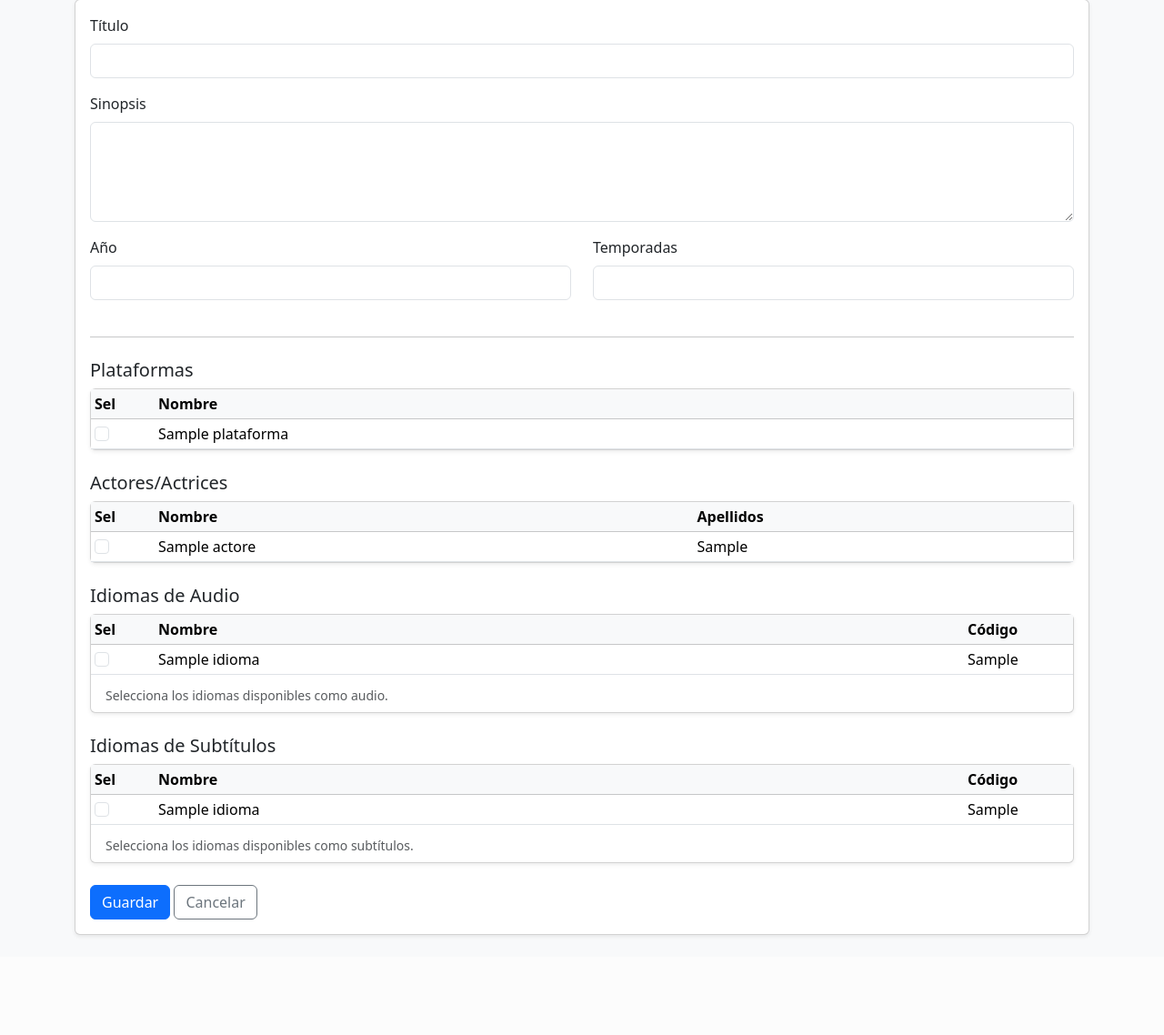
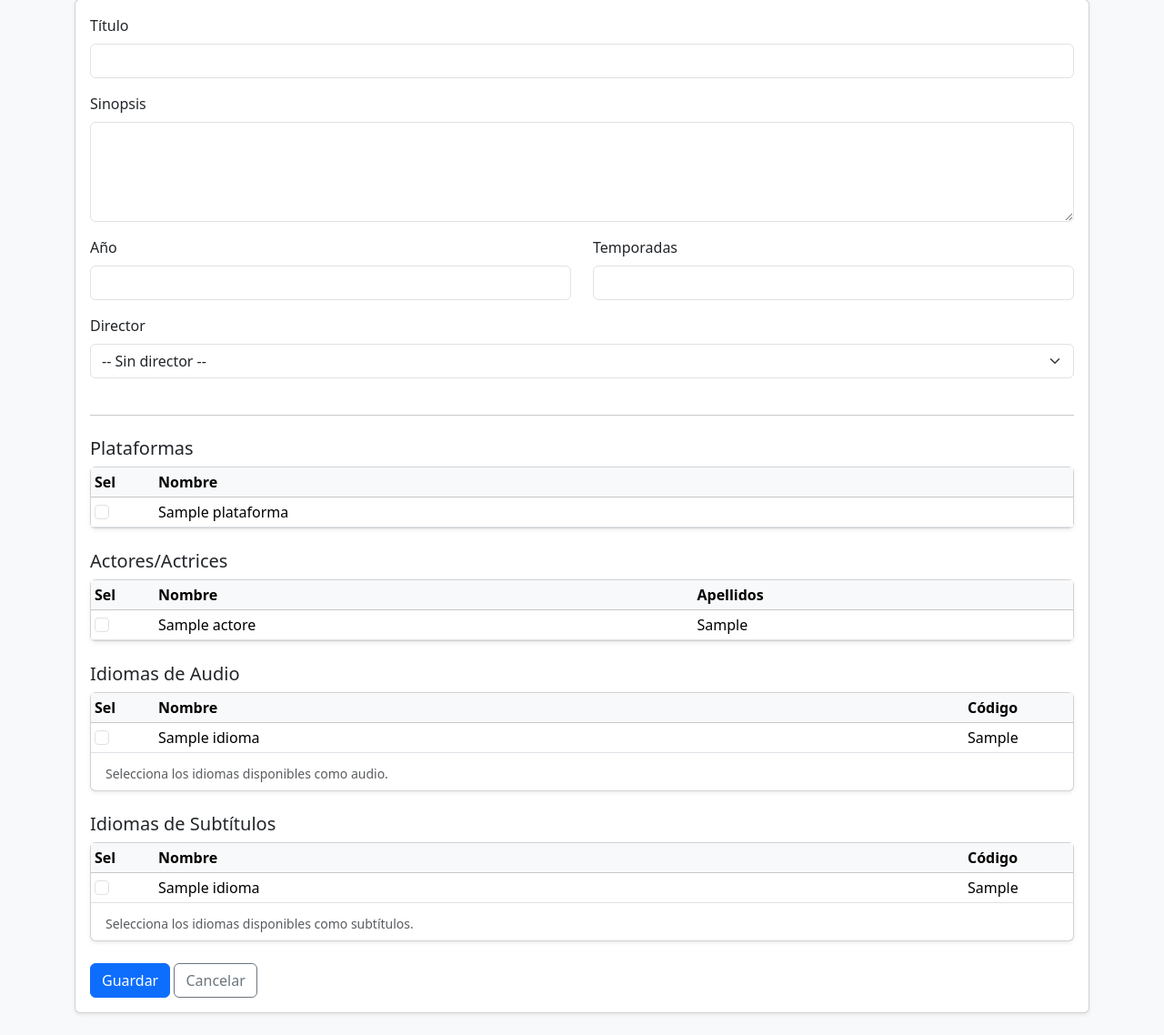
Before and after one commit to hferrer08/actividad1_backend, a PHP site: page /views/series/create.php in a window 1280 px wide. Shown: the part 135-1273 px from the top of the page at 91% size. Before the commit the page ends 1165 px from the top, so only its background shows below. Run offline with PHP 8.4, Linux system fonts and the light colour scheme; tables that the repository leaves empty or names only in its code hold one stand-in row (values such as "Sample post").

Commit message:
Se agrega dato DirectorId a series

```diff
--- a/controllers/SerieController.php
+++ b/controllers/SerieController.php
@@ -3,6 +3,7 @@
 require_once __DIR__ . "/../models/Plataforma.php";
 require_once __DIR__ . "/../models/Actor.php";
 require_once __DIR__ . "/../models/Idioma.php";
+require_once __DIR__ . "/../models/Director.php";
 
 class SerieController
 {
@@ -18,7 +19,7 @@
         return $model->getById($id);
     }
 
-    public function createSerie($titulo, $sinopsis, $anio, $temporadas, $plataformas, $actores, $idiomasAudio, $idiomasSub)
+    public function createSerie($titulo, $sinopsis, $anio, $temporadas, $directorId, $plataformas, $actores, $idiomasAudio, $idiomasSub)
     {
         $model = new Serie();
 
@@ -27,6 +28,7 @@
             "sinopsis" => $sinopsis,
             "anio" => $anio,
             "temporadas" => $temporadas,
+            "director_id" => $directorId,
             "plataformas" => $plataformas,
             "actores" => $actores,
             "idiomas_audio" => $idiomasAudio,
@@ -34,7 +36,7 @@
         ]);
     }
 
-    public function updateSerie($id, $titulo, $sinopsis, $anio, $temporadas, $plataformas, $actores, $idiomasAudio, $idiomasSub)
+    public function updateSerie($id, $titulo, $sinopsis, $anio, $temporadas, $directorId, $plataformas, $actores, $idiomasAudio, $idiomasSub)
     {
         $model = new Serie();
 
@@ -43,6 +45,7 @@
             "sinopsis" => $sinopsis,
             "anio" => $anio,
             "temporadas" => $temporadas,
+            "director_id"=> $directorId,
             "plataformas" => $plataformas,
             "actores" => $actores,
             "idiomas_audio" => $idiomasAudio,
@@ -67,6 +70,12 @@
     {
         $m = new Actor();
         return $m->getAll(); // devuelve objetos Actor
+    }
+
+    public function listDirectores()
+    {
+        $m = new Director();
+        return $m->getAll();
     }
 
     public function listIdiomas()
--- a/models/Serie.php
+++ b/models/Serie.php
@@ -58,7 +58,7 @@
     public function getById($id)
     {
         $pdo = $this->connect();
-        $stmt = $pdo->prepare("SELECT id, titulo, sinopsis, anio, temporadas FROM series WHERE id = ?");
+        $stmt = $pdo->prepare("SELECT id, titulo, sinopsis, anio, temporadas, director_id FROM series WHERE id = ?");
         $stmt->execute([(int)$id]);
 
         $row = $stmt->fetch(PDO::FETCH_ASSOC);
@@ -135,6 +135,7 @@
         $sinopsis = trim($data["sinopsis"] ?? "");
         $anio = ($data["anio"] ?? "") !== "" ? (int)$data["anio"] : null;
         $temporadas = ($data["temporadas"] ?? "") !== "" ? (int)$data["temporadas"] : null;
+        $directorId = ($data["director_id"] ?? "") !== "" ? (int)$data["director_id"] : null;
 
         $plataformas = $this->sanitizeIdArray($data["plataformas"] ?? []);
         $actores     = $this->sanitizeIdArray($data["actores"] ?? []);
@@ -146,8 +147,8 @@
 
         try {
             // Insert serie
-            $stmt = $pdo->prepare("INSERT INTO series (titulo, sinopsis, anio, temporadas) VALUES (?, ?, ?, ?)");
-            $stmt->execute([$titulo, $sinopsis, $anio, $temporadas]);
+            $stmt = $pdo->prepare("INSERT INTO series (titulo, sinopsis, anio, temporadas, director_id) VALUES (?, ?, ?, ?, ?)");
+            $stmt->execute([$titulo, $sinopsis, $anio, $temporadas, $directorId]);
 
             $serieId = (int)$pdo->lastInsertId();
 
@@ -176,6 +177,7 @@
         $sinopsis = trim($data["sinopsis"] ?? "");
         $anio = ($data["anio"] ?? "") !== "" ? (int)$data["anio"] : null;
         $temporadas = ($data["temporadas"] ?? "") !== "" ? (int)$data["temporadas"] : null;
+        $directorId = ($data["director_id"] ?? "") !== "" ? (int)$data["director_id"] : null;
 
         $plataformas = $this->sanitizeIdArray($data["plataformas"] ?? []);
         $actores     = $this->sanitizeIdArray($data["actores"] ?? []);
@@ -187,8 +189,8 @@
 
         try {
             // Update serie
-            $stmt = $pdo->prepare("UPDATE series SET titulo = ?, sinopsis = ?, anio = ?, temporadas = ? WHERE id = ?");
-            $ok = $stmt->execute([$titulo, $sinopsis, $anio, $temporadas, (int)$serieId]);
+            $stmt = $pdo->prepare("UPDATE series SET titulo = ?, sinopsis = ?, anio = ?, temporadas = ?, director_id = ? WHERE id = ?");
+            $ok = $stmt->execute([$titulo, $sinopsis, $anio, $temporadas, $directorId, (int)$serieId]);
 
             // Limpiar relaciones
             $this->clearBridge($pdo, "DELETE FROM serie_plataforma WHERE serie_id = ?", $serieId);
--- a/views/series/create.php
+++ b/views/series/create.php
@@ -14,6 +14,7 @@
 $plataformas = $controller->listPlataformas();
 $actores = $controller->listActores();
 $idiomas = $controller->listIdiomas();
+$directores = $controller->listDirectores();
 
 // seleccionados (para mantener checks si falla validación)
 $selectedPlataformas = [];
@@ -30,6 +31,7 @@
     $sinopsis = isset($_POST["sinopsis"]) ? trim($_POST["sinopsis"]) : "";
     $anio = isset($_POST["anio"]) ? trim($_POST["anio"]) : "";
     $temporadas = isset($_POST["temporadas"]) ? trim($_POST["temporadas"]) : "";
+    $directorId = isset($_POST["director_id"]) ? trim($_POST["director_id"]) : "";
 
     // arrays desde checkboxes
     $selectedPlataformas = isset($_POST["plataformas"]) ? array_map("intval", (array)$_POST["plataformas"]) : [];
@@ -47,6 +49,7 @@
                 $sinopsis,
                 $anio,
                 $temporadas,
+                $directorId,
                 $selectedPlataformas,
                 $selectedActores,
                 $selectedAudio,
@@ -57,7 +60,7 @@
             $tipo = "success";
 
             // limpiar form
-            $titulo = ""; $sinopsis = ""; $anio = ""; $temporadas = "";
+            $titulo = ""; $sinopsis = ""; $anio = ""; $temporadas = ""; $directorId = "";
             $selectedPlataformas = []; $selectedActores = []; $selectedAudio = []; $selectedSub = [];
         } catch (Throwable $e) {
             $mensaje = "No se pudo crear la serie: " . $e->getMessage();
@@ -102,6 +105,17 @@
           <label class="form-label">Temporadas</label>
           <input class="form-control" type="number" name="temporadas" value="<?= htmlspecialchars($temporadas) ?>">
         </div>
+        <div class="mb-3">
+  <label class="form-label">Director</label>
+  <select class="form-select" name="director_id">
+    <option value="">-- Sin director --</option>
+    <?php foreach ($directores as $d): ?>
+      <option value="<?= (int)$d->getId() ?>">
+        <?= htmlspecialchars(trim($d->getNombre() . " " . $d->getApellidos())) ?>
+      </option>
+    <?php endforeach; ?>
+  </select>
+</div>
       </div>
 
       <hr class="my-4">
```
Also changed, not shown: scripts.txt (+11 -0 lines), views/series/edit.php (+18 -0 lines).
